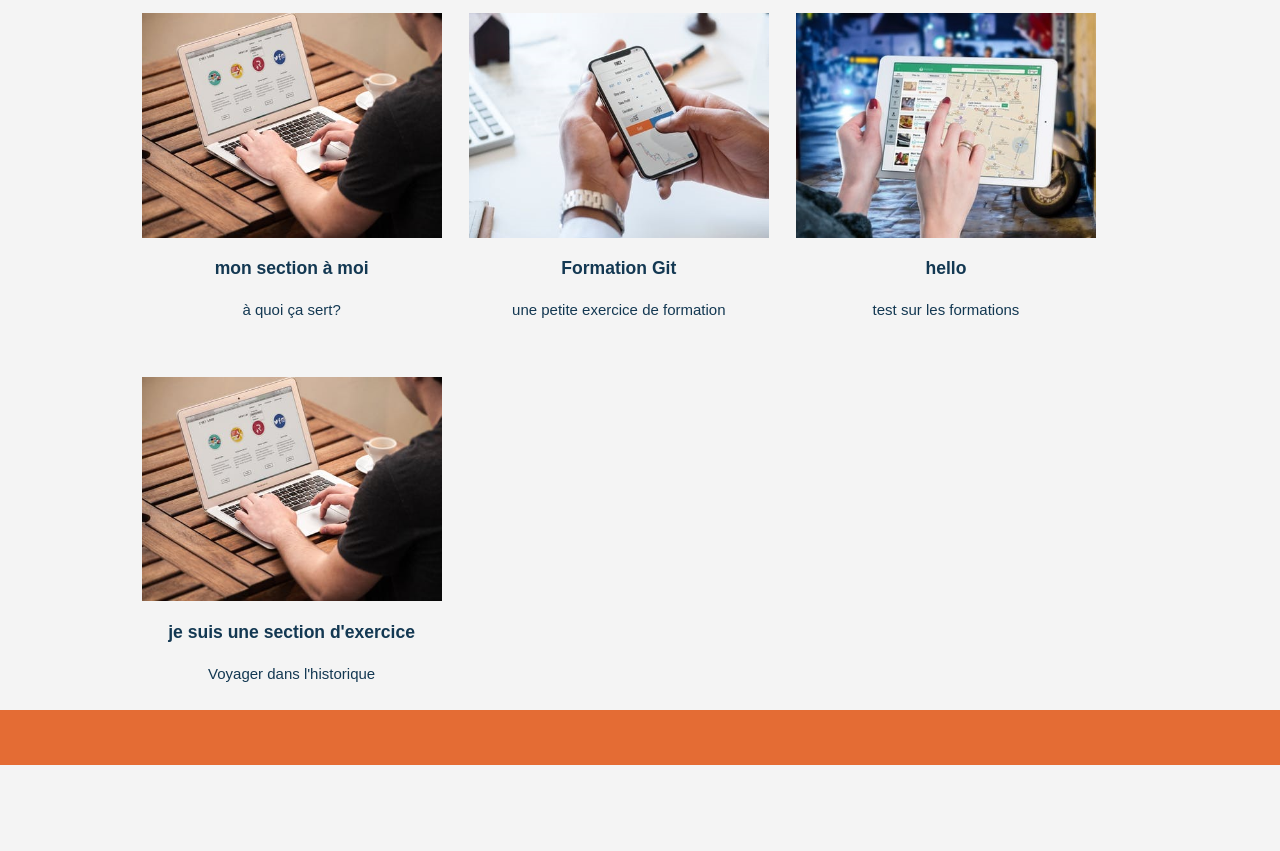
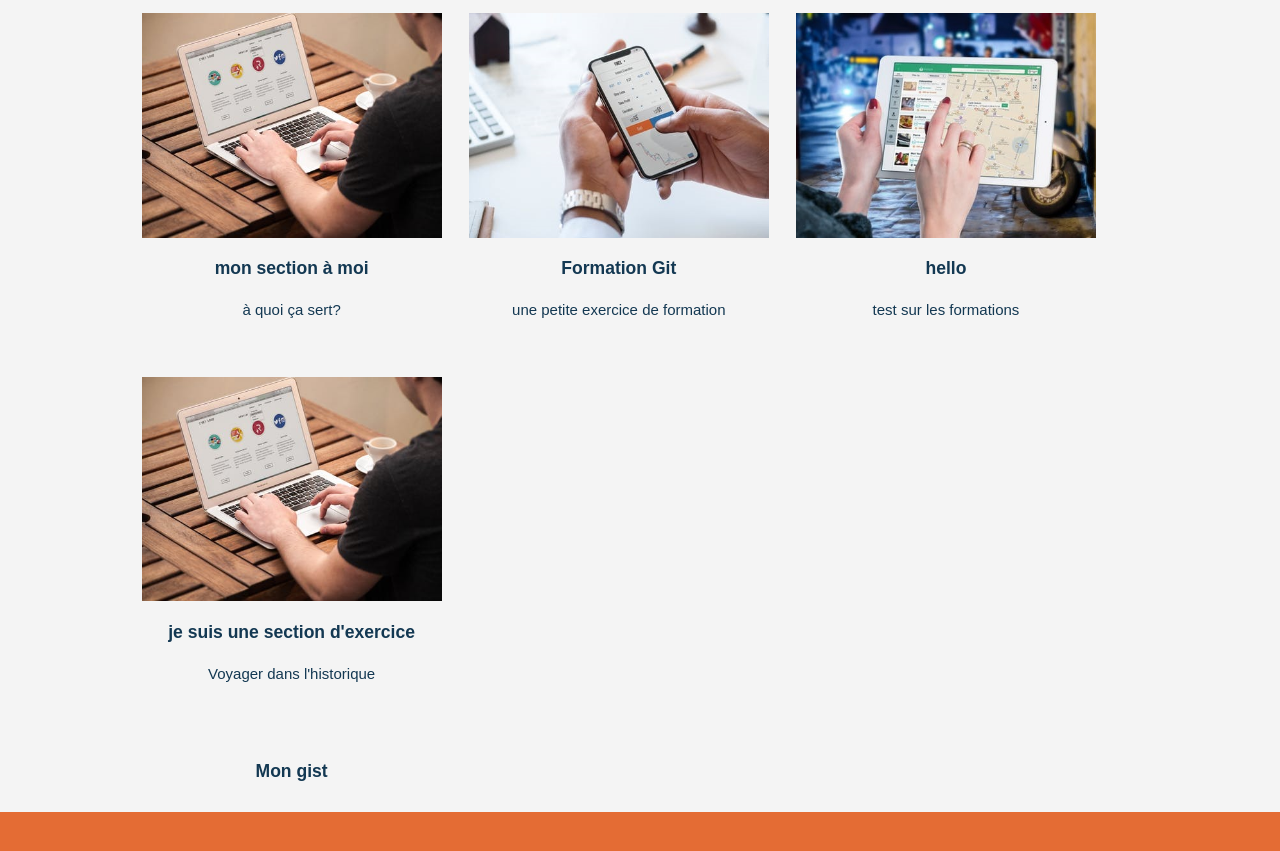
Before and after one commit to heryantenaina/mon_site_test, a plain HTML site: page index.html in a window 1280 px wide. Shown: the part 1030-1881 px from the top of the page. Before the commit the page ends 1795 px from the top, so only its background shows below. Drawn offline with Linux system fonts and the light colour scheme.

Commit message:
ajout d'un gist

```diff
--- a/index.html
+++ b/index.html
@@ -94,6 +94,17 @@
 			</div>
 		</div>
 	</section>
+
+	<section id="boxs">
+		<div class="container">
+			<div class="box">
+				<h3>Mon gist</h3>
+				<p><script src="https://gist.github.com/heryantenaina/fcf34413d2101d619c71247b52fb8908.js"></script></p>
+			</div>
+		</div>
+	</section>
+
+	<script src="https://gist.github.com/heryantenaina/fcf34413d2101d619c71247b52fb8908.js"></script>
 	<footer>
 		<p></p>
 	</footer>
```
